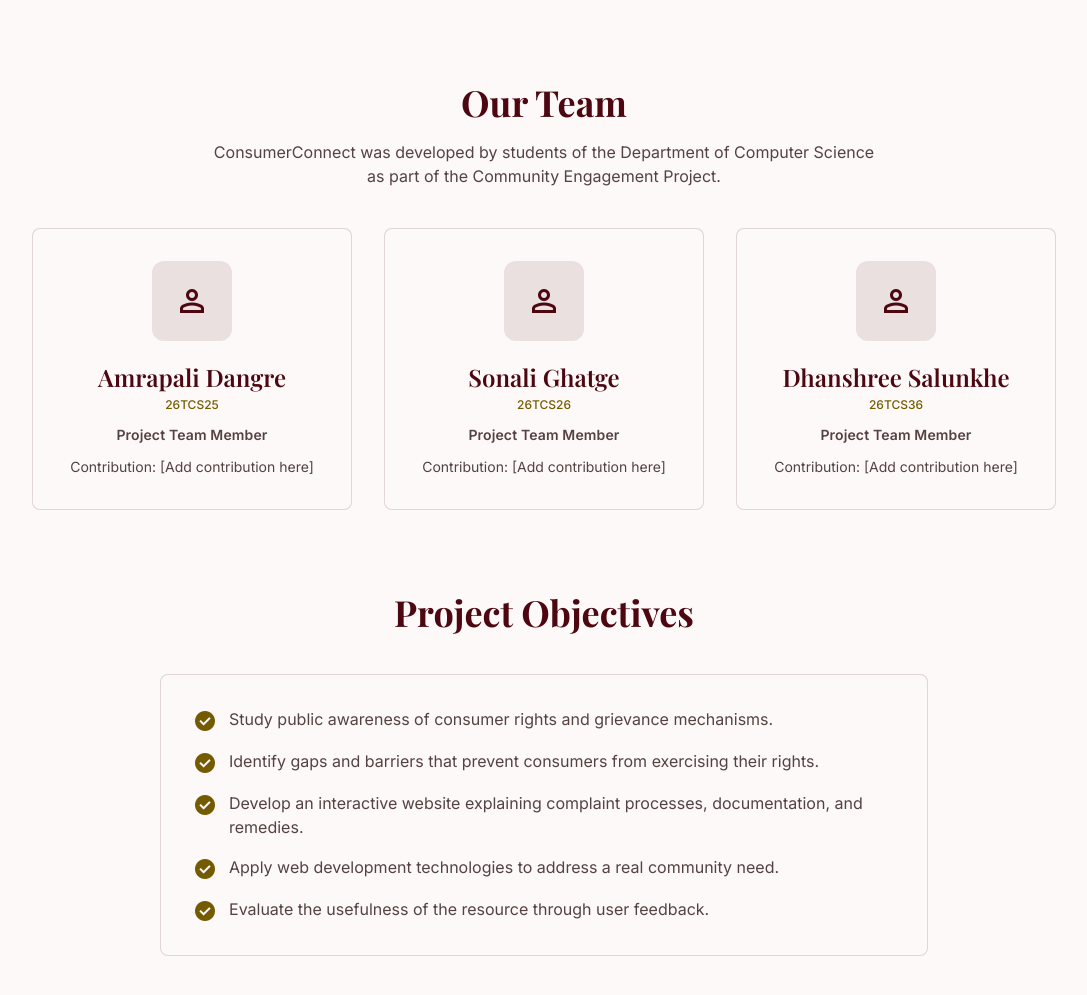
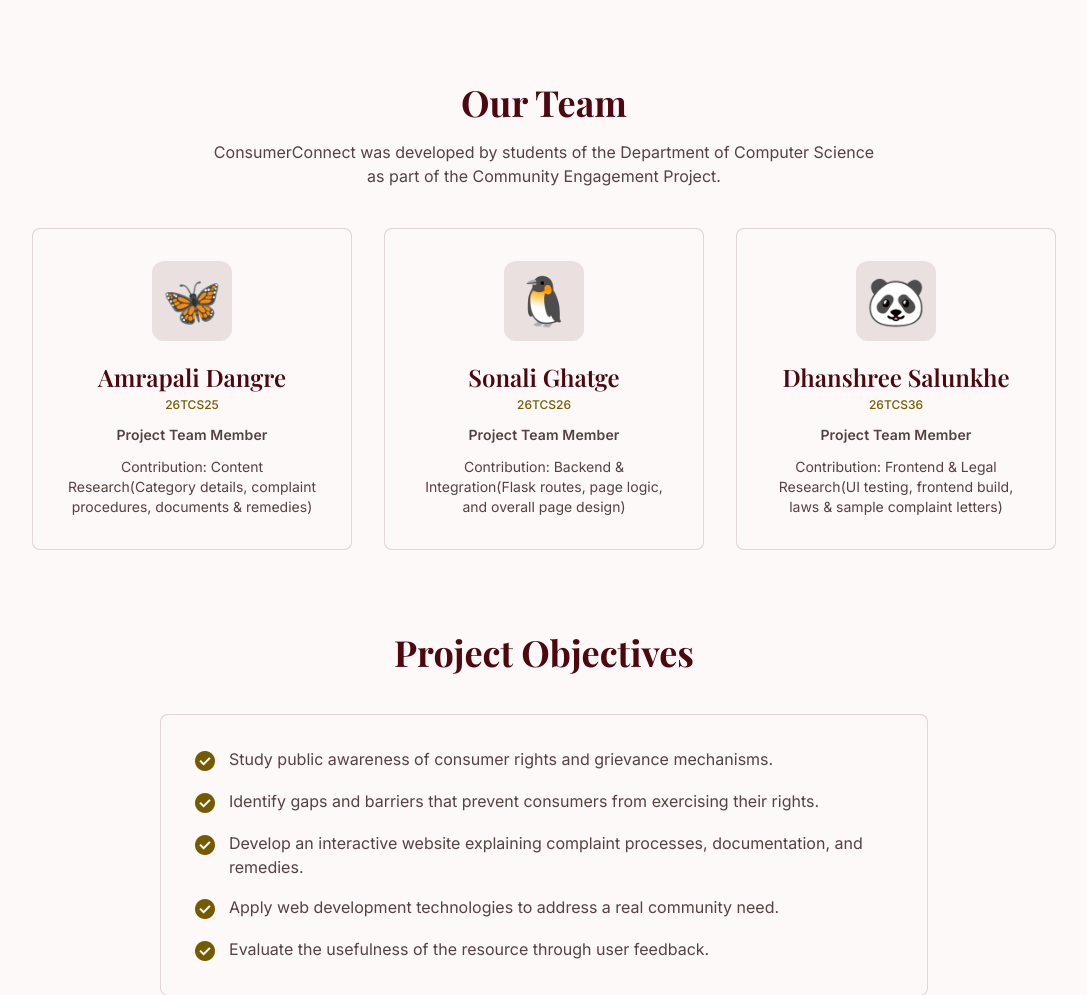
Before and after one commit to sonali-ghatge05/ConsumerConnect, a Flask app: page /About in a window 1280 px wide. Shown: the part 2165-3160 px from the top of the page, without its empty margins (96-1183 px from the left). Run offline with Flask 3, Linux system fonts and the light colour scheme; some libraries are stand-ins or nearby versions; some web fonts are replaced.

Commit message:
final commit from sonali

```diff
--- a/templates/about.html
+++ b/templates/about.html
@@ -213,40 +213,40 @@
         <div class="grid grid-cols-1 md:grid-cols-3 gap-8 max-w-5xl mx-auto">
             <!-- Team Member 1 -->
 <div class="bg-surface border border-primary/15 rounded-xl p-8 text-center hover:border-primary/30 transition-all hover:-translate-y-1">
-                <div class="w-20 h-20 mx-auto mb-5 rounded-full bg-primary/10 flex items-center justify-center">
-                    <span class="material-symbols-outlined text-primary text-4xl">person</span>
+    <div class="w-20 h-20 mx-auto mb-5 rounded-full bg-primary/10 flex items-center justify-center text-5xl">
+        🦋
     </div>
     <h3 class="font-headline-md text-headline-md text-primary mb-1">Amrapali Dangre</h3>
     <p class="font-label-sm text-label-sm text-tertiary mb-3">26TCS25</p>
     <p class="font-label-md text-label-md text-on-surface-variant mb-3">Project Team Member</p>
     <p class="font-body-md text-body-md text-on-surface-variant text-sm">
-                    Contribution: [Add contribution here]
+        Contribution: Content Research(Category details, complaint procedures, documents & remedies)
     </p>
 </div>
 
 <!-- Team Member 2 -->
 <div class="bg-surface border border-primary/15 rounded-xl p-8 text-center hover:border-primary/30 transition-all hover:-translate-y-1">
-                <div class="w-20 h-20 mx-auto mb-5 rounded-full bg-primary/10 flex items-center justify-center">
-                    <span class="material-symbols-outlined text-primary text-4xl">person</span>
+    <div class="w-20 h-20 mx-auto mb-5 rounded-full bg-primary/10 flex items-center justify-center text-5xl">
+        🐧
     </div>
     <h3 class="font-headline-md text-headline-md text-primary mb-1">Sonali Ghatge</h3>
     <p class="font-label-sm text-label-sm text-tertiary mb-3">26TCS26</p>
     <p class="font-label-md text-label-md text-on-surface-variant mb-3">Project Team Member</p>
     <p class="font-body-md text-body-md text-on-surface-variant text-sm">
-                    Contribution: [Add contribution here]
+        Contribution: Backend & Integration(Flask routes, page logic, and overall page design)
     </p>
 </div>
 
 <!-- Team Member 3 -->
 <div class="bg-surface border border-primary/15 rounded-xl p-8 text-center hover:border-primary/30 transition-all hover:-translate-y-1">
-                <div class="w-20 h-20 mx-auto mb-5 rounded-full bg-primary/10 flex items-center justify-center">
-                    <span class="material-symbols-outlined text-primary text-4xl">person</span>
+    <div class="w-20 h-20 mx-auto mb-5 rounded-full bg-primary/10 flex items-center justify-center text-5xl">
+        🐼
     </div>
     <h3 class="font-headline-md text-headline-md text-primary mb-1">Dhanshree Salunkhe</h3>
     <p class="font-label-sm text-label-sm text-tertiary mb-3">26TCS36</p>
     <p class="font-label-md text-label-md text-on-surface-variant mb-3">Project Team Member</p>
     <p class="font-body-md text-body-md text-on-surface-variant text-sm">
-                    Contribution: [Add contribution here]
+        Contribution: Frontend & Legal Research(UI testing, frontend build, laws & sample complaint letters)
     </p>
 </div>
         </div>
```
Also changed, not shown: hello/category_details_consumerconnect_desktop/code.html (renamed from stitch_remix_of_consumer_rights_awareness_portal/category_details_consumerconnect_desktop/code.html), hello/category_details_consumerconnect_desktop/screen.png (renamed from stitch_remix_of_consumer_rights_awareness_portal/category_details_consumerconnect_desktop/screen.png), hello/consumerconnect/DESIGN.md (renamed from stitch_remix_of_consumer_rights_awareness_portal/consumerconnect/DESIGN.md), hello/faqs_consumerconnect_desktop/code.html (renamed from stitch_remix_of_consumer_rights_awareness_portal/faqs_consumerconnect_desktop/code.html), hello/faqs_consumerconnect_desktop/screen.png (renamed from stitch_remix_of_consumer_rights_awareness_portal/faqs_consumerconnect_desktop/screen.png), hello/forum_checker_consumerconnect_desktop/code.html (renamed from stitch_remix_of_consumer_rights_awareness_portal/forum_checker_consumerconnect_desktop/code.html), hello/forum_checker_consumerconnect_desktop/screen.png (renamed from stitch_remix_of_consumer_rights_awareness_portal/forum_checker_consumerconnect_desktop/screen.png), hello/home_consumerconnect_desktop/code.html (renamed from stitch_remix_of_consumer_rights_awareness_portal/home_consumerconnect_desktop/code.html), hello/home_consumerconnect_desktop/screen.png (renamed from stitch_remix_of_consumer_rights_awareness_portal/home_consumerconnect_desktop/screen.png), hello/resources_consumerconnect_desktop/code.html (renamed from stitch_remix_of_consumer_rights_awareness_portal/resources_consumerconnect_desktop/code.html), hello/resources_consumerconnect_desktop/screen.png (renamed from stitch_remix_of_consumer_rights_awareness_portal/resources_consumerconnect_desktop/screen.png), hello/select_category_consumerconnect_desktop/code.html (renamed from stitch_remix_of_consumer_rights_awareness_portal/select_category_consumerconnect_desktop/code.html), hello/select_category_consumerconnect_desktop/screen.png (renamed from stitch_remix_of_consumer_rights_awareness_portal/select_category_consumerconnect_desktop/screen.png). Lines whose indentation alone changed are shown as unchanged.
